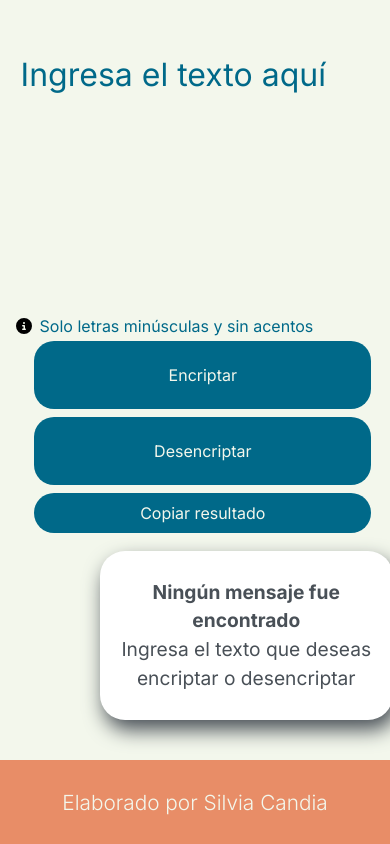
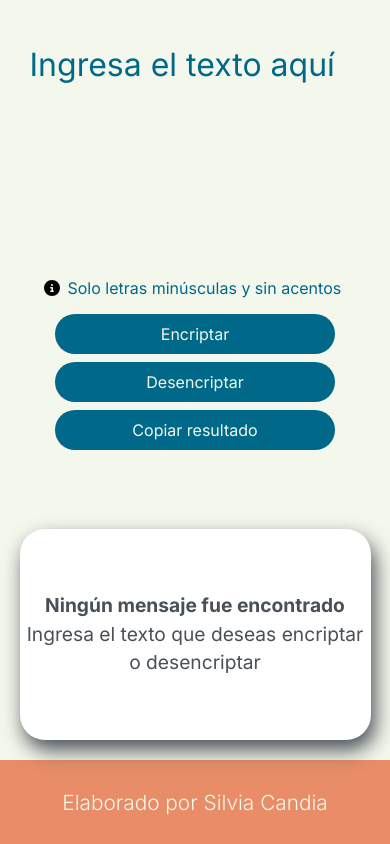
Before and after one commit to Lilisian/Encriptador, a plain HTML site: page index.html in a window 390 px wide. Drawn offline with Linux system fonts and the light colour scheme.

Commit message:
Mejora visualización pantallas

```diff
--- a/estilos.css
+++ b/estilos.css
@@ -51,6 +51,7 @@ body{
 .caja__mensaje__advertencia{
     display: flex;
     gap: 8px;
+    font-size: 1rem;
     padding: 5px 0 16px 24px;
 }
 
@@ -105,7 +106,7 @@ body{
     text-align: center;
     width: 30%;
     height: 80vh;
-    margin: 40px 40px 40px 100px;
+    margin: 40px 40px 40px 0px;
     background-color: var(--color-sexagenario);
     border-radius: 25px;
     box-shadow: 4px 10px 20px var(--color-cuaternario);
@@ -128,6 +129,7 @@ body{
 @media (max-width: 1100px){
     .cajas__encriptador{
         flex-direction: column;
+        align-items: center;
     }
 
     .caja__resultado img{
@@ -137,44 +139,44 @@ body{
     .caja__input{
         width: auto;
         height: 70vh;
-        padding: 8% 0% 0% 4%;
+        padding: 8% 0% 0% 0%;
+        width: 90%;
     }
 
     .caja__resultado{
-        width: auto;
-        height: 30vh;
+        height: 50vh;
+        width: 90%;
+        margin: 50px 0px 20px;
     }
 
     .cajas__encriptador textarea{
-        padding: 50px;
+        padding: 20px;
     }
 }
 
 @media (max-width: 933px){
+
     .cajas__encriptador textarea{
-        padding: 20px 5px;
+        padding: 10px;
     }
 
     .caja__input{
-        height: 40vh;
-    }
-
-    .caja__mensaje__advertencia{
-        padding: 5px 0px;
+        height: 35vh;
     }
 
     .botones__encrip__y__descrip{
         flex-direction: column;
         align-items: center;
+
     }
 
     .boton__encriptar, .boton__desencriptar, .boton__copiar{
-        width: 90%;
+        width: 80%;
+        padding: 10px;
     }
 
     .caja__resultado{
-        height: 20vh;
-        width: 75%;
+        height: 25vh;
     }
 
 }
```
